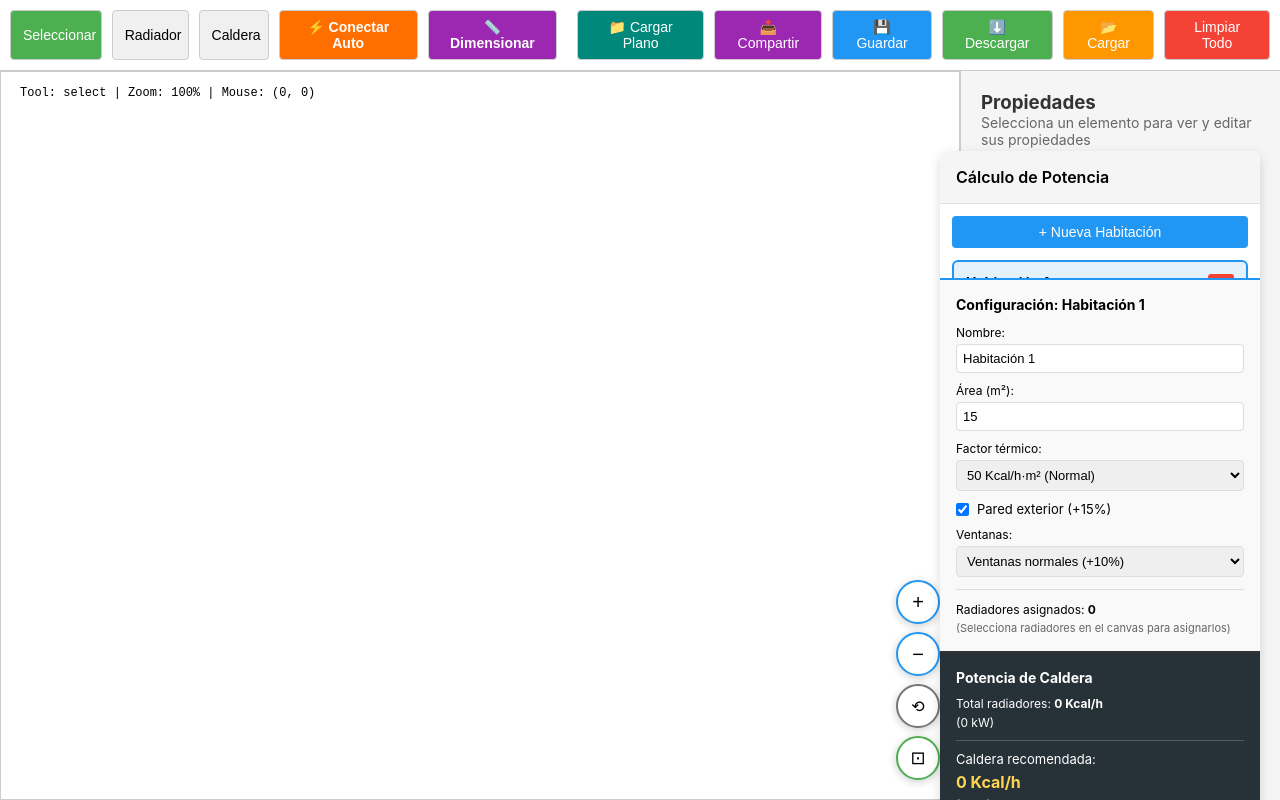
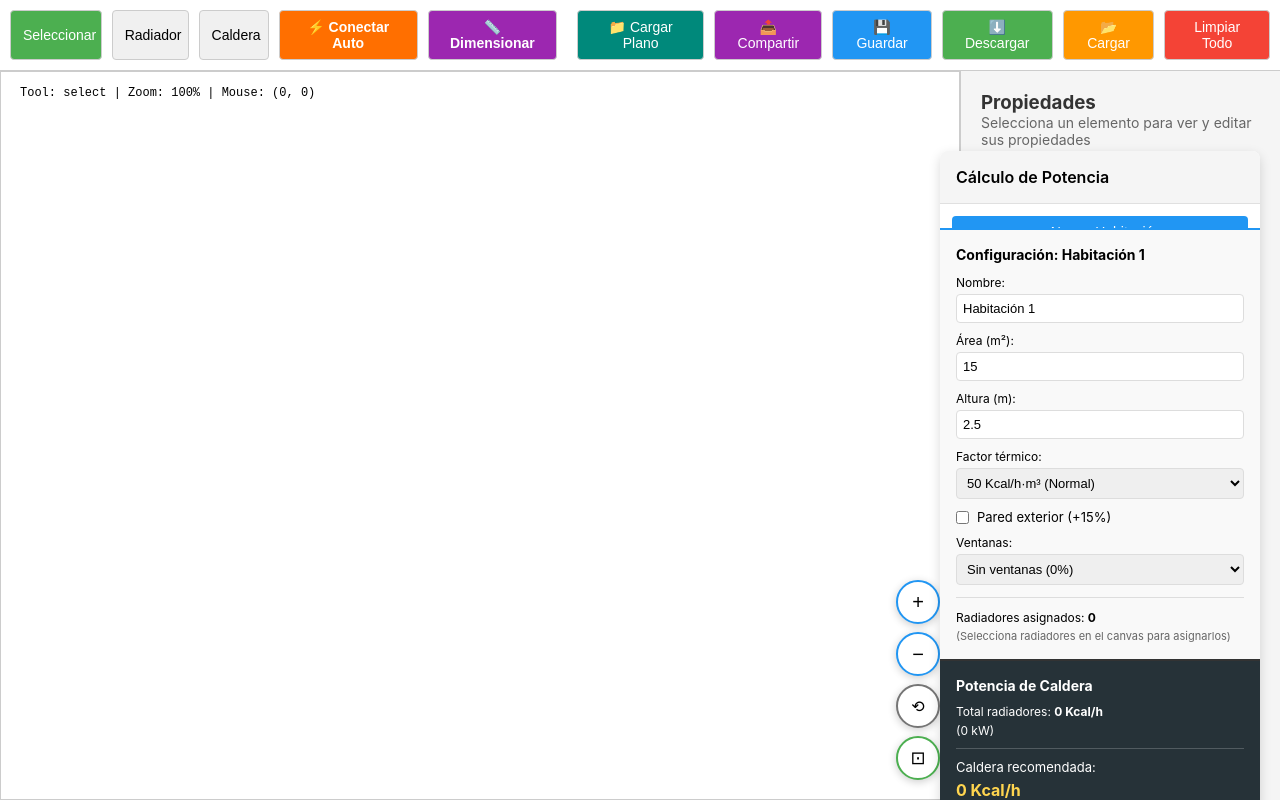
Before and after one commit to Edgardo-Lamas/Api-Calefaccion, a React (Vite) app: page / in a window 1280 px wide. Both pictures are taken after a click on the button "+ Nueva Habitación". Built offline with nearby package versions, Linux system fonts and the light colour scheme.

Commit message:
fix: fórmula térmica corregida (volumen=área×altura) y zIndex panel

```diff
--- a/src/components/RoomPanel/RoomPanel.tsx
+++ b/src/components/RoomPanel/RoomPanel.tsx
@@ -20,9 +20,10 @@ export const RoomPanel: React.FC = () => {
       id: `room-${Date.now()}`,
       name: `Habitación ${rooms.length + 1}`,
       area: 15, // m² por defecto
-      thermalFactor: 50, // Default: 50 Kcal/h·m²
-      hasExteriorWall: true,
-      windowsLevel: 'normales',
+      height: 2.5, // metros (altura estándar)
+      thermalFactor: 50, // Default: 50 Kcal/h·m³
+      hasExteriorWall: false, // Por defecto NO (más conservador)
+      windowsLevel: 'sin-ventanas', // Por defecto sin ventanas
       radiatorIds: []
     };
 
@@ -56,7 +57,7 @@ export const RoomPanel: React.FC = () => {
       display: 'flex',
       flexDirection: 'column',
       overflow: 'hidden',
-      zIndex: 1000
+      zIndex: 10
     }}>
       {/* Header */}
       <div style={{
@@ -145,8 +146,8 @@ export const RoomPanel: React.FC = () => {
                 </div>
 
                 <div style={{ fontSize: '12px', color: '#666' }}>
-                  <div>Área: {room.area} m²</div>
-                  <div>Factor: {room.thermalFactor} Kcal/h·m²</div>
+                  <div>Área: {room.area} m² × {room.height} m = {(room.area * room.height).toFixed(1)} m³</div>
+                  <div>Factor: {room.thermalFactor} Kcal/h·m³</div>
                   <div style={{ marginTop: '6px', paddingTop: '6px', borderTop: '1px solid #eee' }}>
                     <strong>Requerido:</strong> {powerCheck.required.toLocaleString()} Kcal/h
                   </div>
@@ -212,6 +213,28 @@ export const RoomPanel: React.FC = () => {
                 borderRadius: '4px'
               }}
               min="1"
+              step="0.1"
+            />
+          </div>
+
+          <div style={{ marginBottom: '10px' }}>
+            <label style={{ display: 'block', fontSize: '12px', marginBottom: '4px' }}>
+              Altura (m):
+            </label>
+            <input
+              type="number"
+              value={selectedRoom.height}
+              onChange={(e) => updateRoom(selectedRoom.id, { height: Number(e.target.value) })}
+              style={{
+                width: '100%',
+                padding: '6px',
+                fontSize: '13px',
+                border: '1px solid #ddd',
+                borderRadius: '4px'
+              }}
+              min="2"
+              max="4"
+              step="0.1"
             />
           </div>
 
@@ -230,9 +253,9 @@ export const RoomPanel: React.FC = () => {
                 borderRadius: '4px'
               }}
             >
-              <option value={40}>40 Kcal/h·m² (Templado/Edificio)</option>
-              <option value={50}>50 Kcal/h·m² (Normal)</option>
-              <option value={60}>60 Kcal/h·m² (Frío intenso)</option>
+              <option value={40}>40 Kcal/h·m³ (Templado/Edificio)</option>
+              <option value={50}>50 Kcal/h·m³ (Normal)</option>
+              <option value={60}>60 Kcal/h·m³ (Frío intenso)</option>
             </select>
           </div>
 
--- a/src/models/Room.ts
+++ b/src/models/Room.ts
@@ -2,8 +2,9 @@ export interface Room {
   id: string;
   name: string;
   area: number; // m²
+  height: number; // metros (altura de techo)
 
-  // Factor térmico base (Kcal/h por m²)
+  // Factor térmico base (Kcal/h por m³)
   thermalFactor: 40 | 50 | 60; // Default: 50
 
   // Ajustes opcionales
--- a/src/utils/thermalCalculator.ts
+++ b/src/utils/thermalCalculator.ts
@@ -3,26 +3,35 @@ import { Radiator } from '../models/Radiator';
 
 /**
  * Calcula la potencia requerida para una habitación
- * Formula base: Area × Factor térmico
- * Ajustes: pared exterior +15%, ventanas +0% a +20%
+ * Formula base: Volumen (m²×altura) × Factor térmico (Kcal/h·m³)
+ * Ajustes opcionales (suma, no multiplica):
+ * - Pared exterior: +15%
+ * - Ventanas: +0% a +20%
  */
 export function calculateRoomPower(room: Room): number {
-  // Potencia base: área × factor térmico
-  let power = room.area * room.thermalFactor;
+  // Potencia base: volumen × factor térmico
+  const volume = room.area * room.height;
+  let power = volume * room.thermalFactor;
 
-  // Ajuste por pared exterior (+15%)
+  // Ajustes se suman, NO se multiplican
+  let totalAdjustment = 0;
+
+  // Ajuste por pared exterior
   if (room.hasExteriorWall) {
-    power *= 1.15;
+    totalAdjustment += 0.15; // +15%
   }
 
   // Ajuste por nivel de ventanas
-  const windowFactors = {
-    'sin-ventanas': 1.0,   // Sin ajuste
-    'pocas': 1.05,         // +5%
-    'normales': 1.10,      // +10%
-    'muchas': 1.20         // +20%
+  const windowAdjustments = {
+    'sin-ventanas': 0,      // 0%
+    'pocas': 0.05,          // +5%
+    'normales': 0.10,       // +10%
+    'muchas': 0.20          // +20%
   };
-  power *= windowFactors[room.windowsLevel];
+  totalAdjustment += windowAdjustments[room.windowsLevel];
+
+  // Aplicar ajuste total
+  power = power * (1 + totalAdjustment);
 
   return Math.round(power);
 }
```
